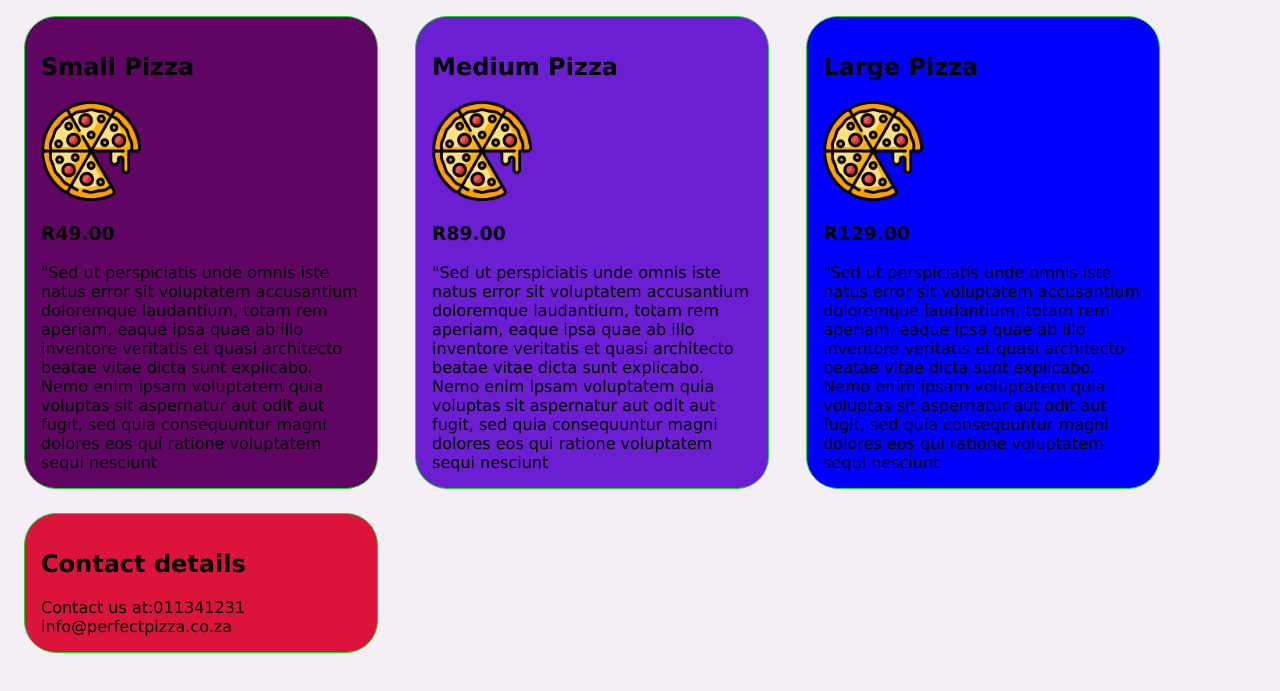
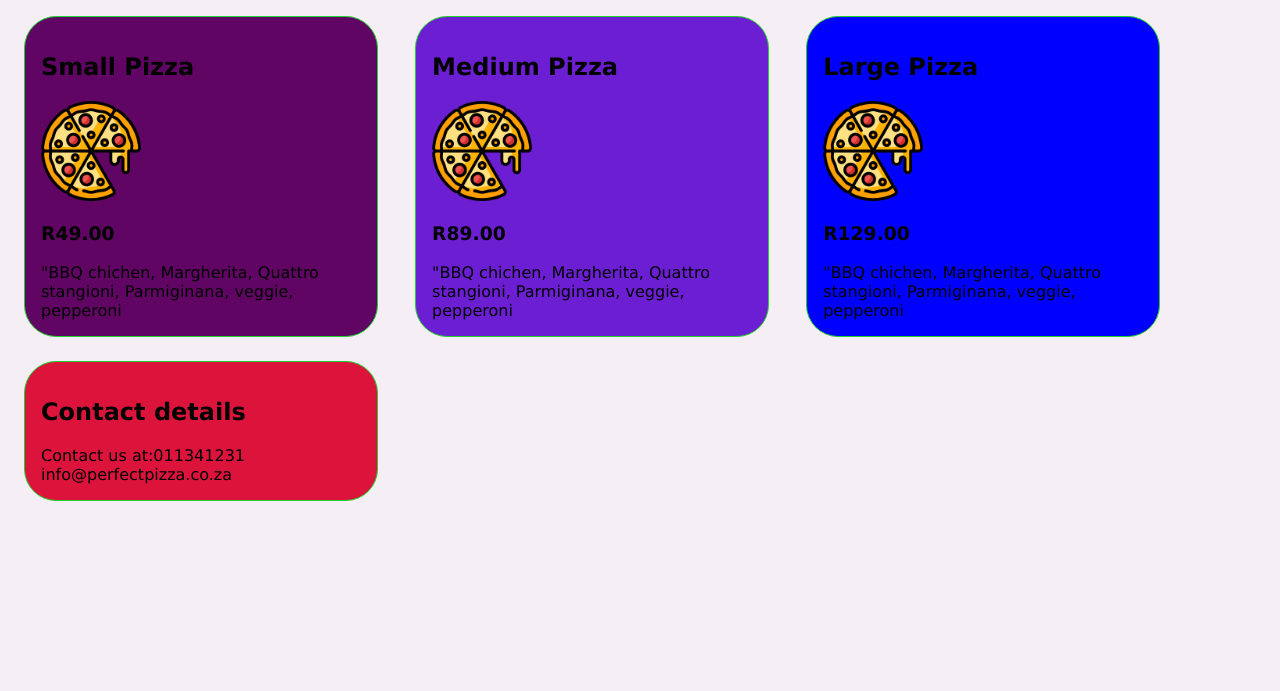
Before and after one commit to Mohamed9770/perfect-pizza, a plain HTML site: page index.html in a window 1280 px wide. Shown: the part 81-772 px from the top of the page. Drawn offline with Linux system fonts and the light colour scheme.

Commit message:
discription

```diff
--- a/index.html
+++ b/index.html
@@ -19,7 +19,7 @@
         <img src="pizza-icon.png" width="100">
         <h3>R49.00</h3>
         <div>
-            "Sed ut perspiciatis unde omnis iste natus error sit voluptatem accusantium doloremque laudantium, totam rem aperiam, eaque ipsa quae ab illo inventore veritatis et quasi architecto beatae vitae dicta sunt explicabo. Nemo enim ipsam voluptatem quia voluptas sit aspernatur aut odit aut fugit, sed quia consequuntur magni dolores eos qui ratione voluptatem sequi nesciunt
+            "BBQ chichen, Margherita, Quattro stangioni, Parmiginana, veggie, pepperoni
         </div>
     </div>
 
@@ -28,7 +28,7 @@
         <img src="pizza-icon.png" width="100">
         <h3>R89.00</h3>
         <div>
-            "Sed ut perspiciatis unde omnis iste natus error sit voluptatem accusantium doloremque laudantium, totam rem aperiam, eaque ipsa quae ab illo inventore veritatis et quasi architecto beatae vitae dicta sunt explicabo. Nemo enim ipsam voluptatem quia voluptas sit aspernatur aut odit aut fugit, sed quia consequuntur magni dolores eos qui ratione voluptatem sequi nesciunt
+            "BBQ chichen, Margherita, Quattro stangioni, Parmiginana, veggie, pepperoni
         </div>
     </div>
 
@@ -37,7 +37,7 @@
         <img src="pizza-icon.png" width="100">
         <h3>R129.00</h3>
         <div>
-            "Sed ut perspiciatis unde omnis iste natus error sit voluptatem accusantium doloremque laudantium, totam rem aperiam, eaque ipsa quae ab illo inventore veritatis et quasi architecto beatae vitae dicta sunt explicabo. Nemo enim ipsam voluptatem quia voluptas sit aspernatur aut odit aut fugit, sed quia consequuntur magni dolores eos qui ratione voluptatem sequi nesciunt
+            "BBQ chichen, Margherita, Quattro stangioni, Parmiginana, veggie, pepperoni
         </div>
     </div>
 
```
